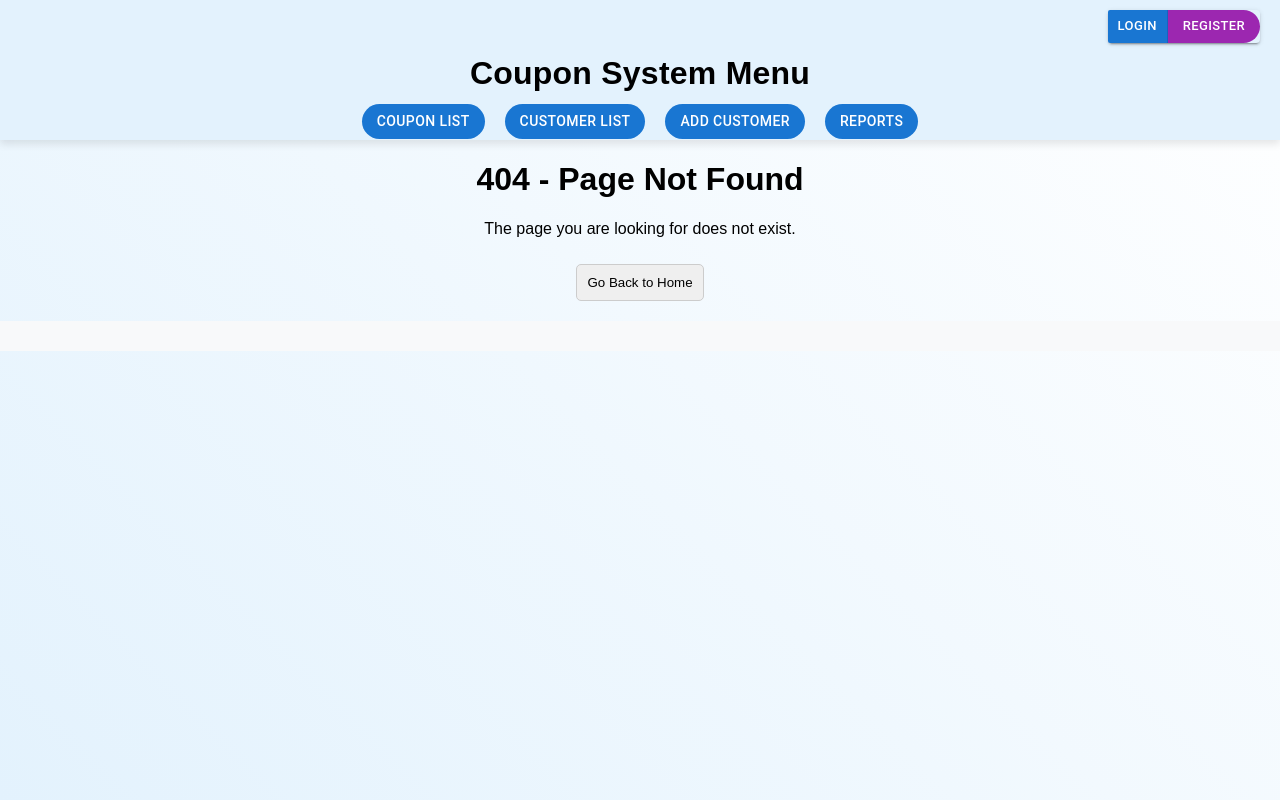
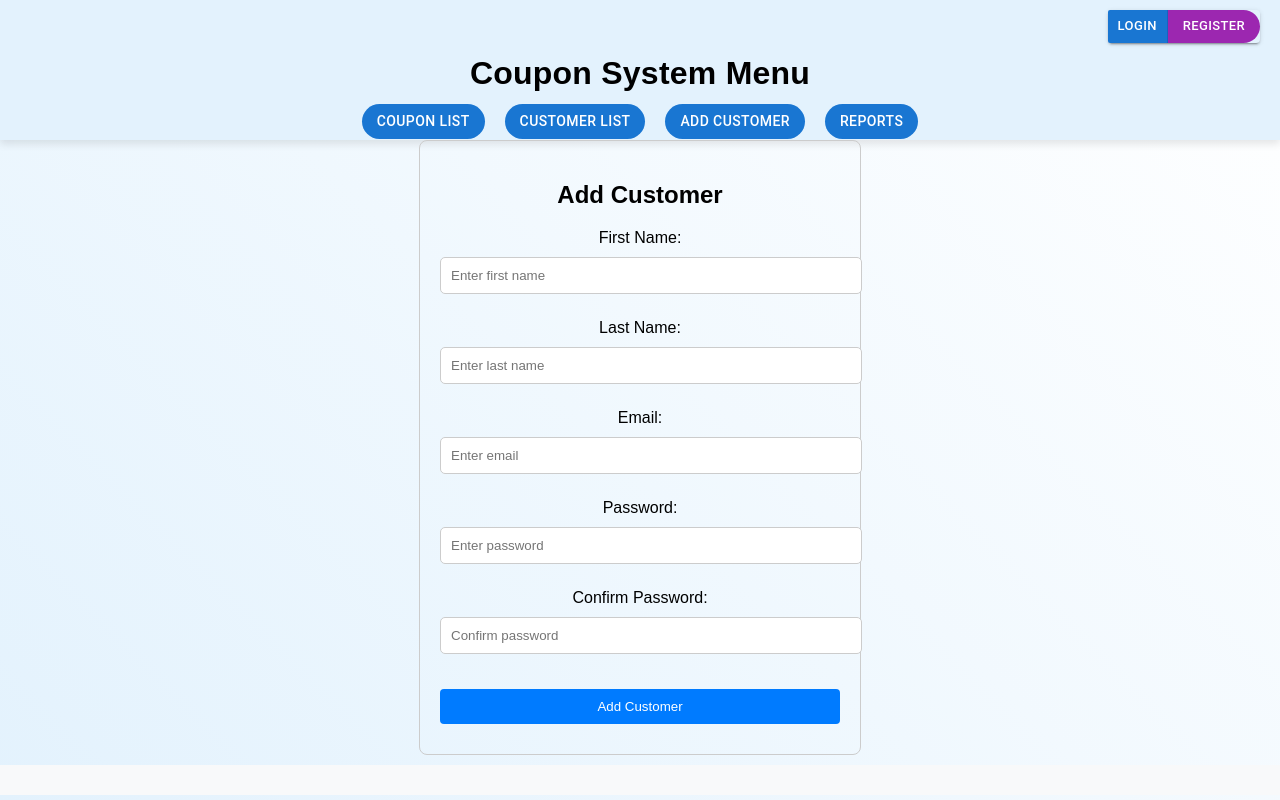
Before and after one commit to moradi12/OversightCoupons, a React (Create React App) app in the folder typescript_coupon_front/: page /admin/add in a window 1280 px wide. Before the commit this address had no page. Built offline with nearby package versions, Linux system fonts and the light colour scheme.

Commit message:
login update

```diff
--- a/typescript_coupon_front/src/Components/Layout/MainLayout/MainLayout.tsx
+++ b/typescript_coupon_front/src/Components/Layout/MainLayout/MainLayout.tsx
@@ -1,4 +1,4 @@
-import { MainRoute } from "../../Pages/Route/MainRoute";
+import { MainRoute } from "../../Pages/Route/MainRoute/MainRoute";
 import { Footer } from "../Footer/Footer";
 import { Header } from "../Header/Header";
 import { Menu } from "../Menu/Menu";
--- a/typescript_coupon_front/src/Components/Layout/Menu/Menu.tsx
+++ b/typescript_coupon_front/src/Components/Layout/Menu/Menu.tsx
@@ -39,7 +39,7 @@ const buttonStyle = {
       <Button component={NavLink} to="/admin/customers" sx={buttonStyle}>
         Customer List
       </Button>
-      <Button component={NavLink} to="/admin/add/customer" sx={buttonStyle}>
+      <Button component={NavLink} to="/admin/add/" sx={buttonStyle}>
         Add Customer </Button>
       <Button component={NavLink} to="/admin/reports/" sx={buttonStyle}> Reports</Button>
     </Box>
--- /dev/null
+++ b/typescript_coupon_front/src/Components/Pages/AddCustomer/AddCustomer.css
@@ -0,0 +1,41 @@
+.add-customer-container {
+    max-width: 400px;
+    margin: auto;
+    padding: 20px;
+    border: 1px solid #ccc;
+    border-radius: 8px;
+  }
+
+  .form-group {
+    margin-bottom: 15px;
+  }
+
+  input {
+    width: 100%;
+    padding: 8px;
+    margin-top: 5px;
+    border: 1px solid #ccc;
+    border-radius: 4px;
+  }
+
+  .submit-button {
+    width: 100%;
+    padding: 10px;
+    background-color: #007bff;
+    color: white;
+    border: none;
+    border-radius: 4px;
+    cursor: pointer;
+  }
+
+  .submit-button:hover {
+    background-color: #0056b3;
+  }
+
+  .error-message {
+    color: red;
+  }
+
+  .success-message {
+    color: green;
+  }
--- a/typescript_coupon_front/src/Components/Pages/AddCustomer/AddCustomer.tsx
+++ b/typescript_coupon_front/src/Components/Pages/AddCustomer/AddCustomer.tsx
@@ -1,10 +1,7 @@
 import { useState } from "react";
 import { useNavigate } from "react-router-dom";
-import AdminCommands from "../../Utils/AdminCommands"; // Adjust the import path as necessary
+import AdminCommands from "../../Utils/AdminCommands";
 import "./AddCustomer.css";
-
-//todo: finish the class
-
 
 const AddCustomer = () => {
   const [firstName, setFirstName] = useState<string>("");
@@ -35,8 +32,10 @@ const AddCustomer = () => {
     e.preventDefault();
     setError("");
     setSuccess("");
+
     const validationError = validateForm();
     if (validationError) {
+      console.error("Validation Error:", validationError);
       setError(validationError);
       return;
     }
@@ -48,14 +47,14 @@ const AddCustomer = () => {
       password,
     };
 
-
-
     try {
       await adminCommands.createCustomer(customerData);
       setSuccess("Customer added successfully!");
       setTimeout(() => navigate("/customers"), 2000);
     } catch (err: unknown) {
-      setError(err instanceof Error ? err.message : "An unexpected error occurred, Please try again");
+      const errorMessage = err instanceof Error ? err.message : "An unexpected error occurred, Please try again";
+      console.error("API Error:", errorMessage);
+      setError(errorMessage);
     }
   };
 
--- a/typescript_coupon_front/src/Components/Pages/Login/Login.tsx
+++ b/typescript_coupon_front/src/Components/Pages/Login/Login.tsx
@@ -1,5 +1,6 @@
 import { useState } from "react";
 import { useNavigate } from "react-router-dom";
+import "./Login.css";
 
 const Login = () => {
   const navigate = useNavigate();
--- a/typescript_coupon_front/src/Components/Pages/Route/MainRoute.tsx
+++ b/typescript_coupon_front/src/Components/Pages/Route/MainRoute/MainRoute.tsx
@@ -1,7 +1,8 @@
 import { Route, Routes } from "react-router-dom";
-import { Main } from "../../Layout/Main/Main";
-import Login from "../Login/Login";
-import { Page404 } from "../Page404/Page404";
+import { Main } from "../../../Layout/Main/Main";
+import AddCustomer from "../../AddCustomer/AddCustomer";
+import Login from "../../Login/Login";
+import { Page404 } from "../../Page404/Page404";
 
 export function MainRoute(): JSX.Element {
     return (
@@ -9,7 +10,10 @@ export function MainRoute(): JSX.Element {
             <Routes>
                 <Route path="/" element={<Main />} />
                  <Route path="/login" element={<Login />} />
+                 <Route path="/admin/add" element={<AddCustomer />} />
+
                 <Route path="*" element={<Page404 />} />
+
             </Routes>
         </div>
     );
```
